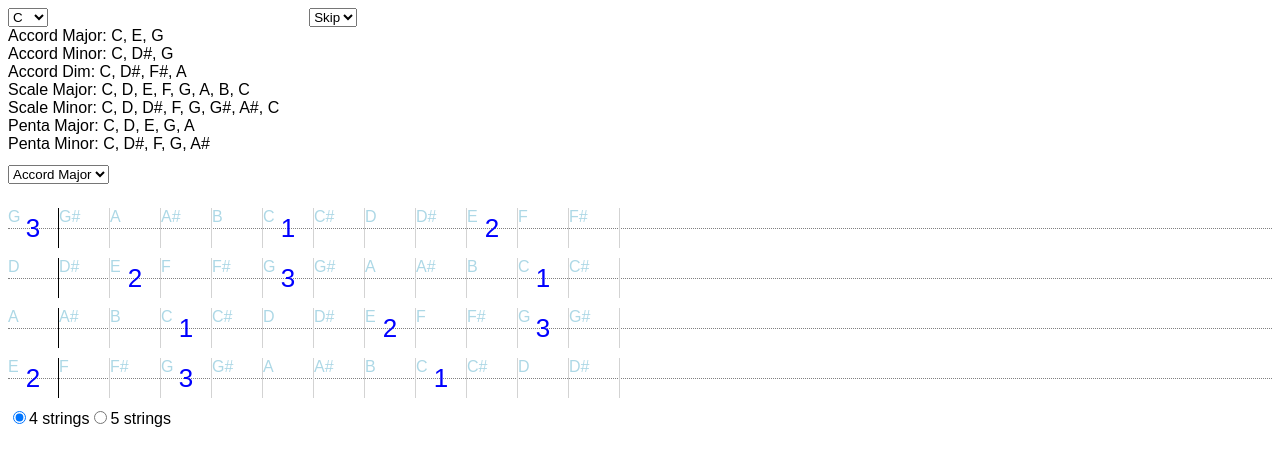
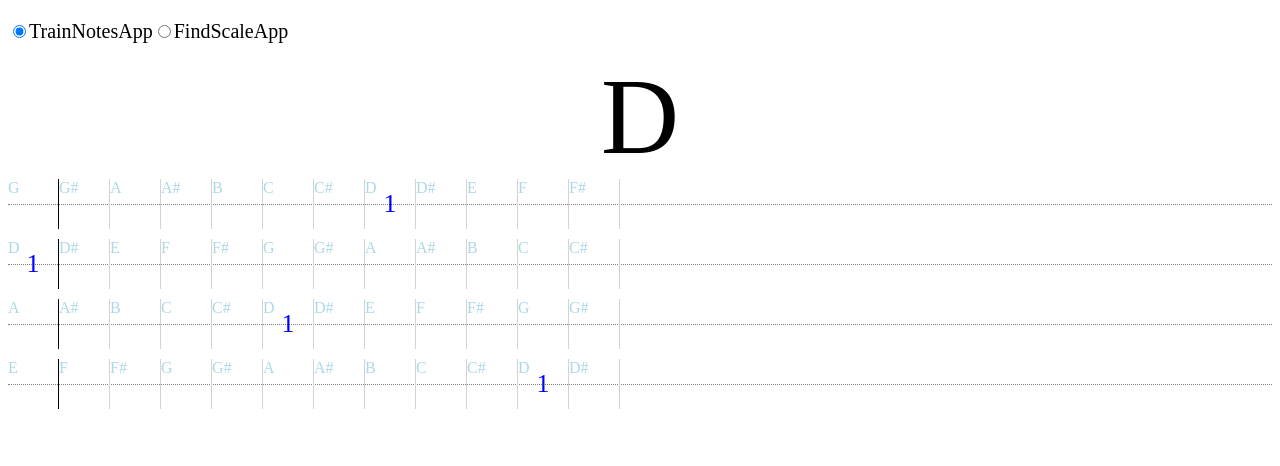
Before and after one commit to karudo/bass-notes, a React (Vite) app: page / in a window 1280 px wide. Shown: the top 466 px of the page. Built offline with nearby package versions, Linux system fonts and the light colour scheme.

Commit message:
learn notes app

```diff
--- a/src/App.jsx
+++ b/src/App.jsx
@@ -1,10 +1,11 @@
-import './App.css';
-import React from 'react'
-import { useState, useContext, createContext } from "react";
+import React from 'react';
+import { FindScaleApp } from './FindScale';
+import './TrainNotes.css';
+import { StringRow } from './FindScale';
 
-const notes = ["C", "C#", "D", "D#", "E", "F", "F#", "G", "G#", "A", "A#", "B"];
+export const notes = ["C", "D", "E", "F", "G", "A", "B"];
 
-const notesOtherNames = {
+export const notesOtherNames = {
   "C": "До",
   "C#": "До#",
   "D": "Ре",
@@ -19,183 +20,82 @@ const notesOtherNames = {
   "B": "Си"
 }
 
-const scales = [
-  {
-    name: "Accord Major",
-    scale: [4, 3]
-  },
-  {
-    name: "Accord Minor",
-    scale: [3, 4]
-  },
-  {
-    name: "Accord Dim",
-    scale: [3, 3, 3]
-  },
-  {
-    name: "Scale Major",
-    scale: [2, 2, 1, 2, 2, 2, 1]
-  },
-  {
-    name: "Scale Minor",
-    scale: [2, 1, 2, 2, 1, 2, 2]
-  },
-  {
-    name: "Penta Major",
-    scale: [2, 2, 3, 2]
-  },
-  {
-    name: "Penta Minor",
-    scale: [3, 2, 2, 3]
-  }
-];
-
-const Cont1 = createContext();
-const Cont2 = createContext();
-
-function findScale(note, scale) {
-  let lastIdx = notes.findIndex((n) => n === note);
-  const indexes = [lastIdx];
-  for (const s of scale) {
-    lastIdx += s;
-    indexes.push(lastIdx % 12);
-  }
-  return indexes.map((i) => notes[i]);
+function randomNote() {
+  return notes[Math.floor(Math.random() * notes.length)];
 }
 
-function Square({ note, children }) {
-  return (
-      <div className="square">
-        <div className="note">{note}</div>
-        {children}
-      </div>
-  );
+function wait(s) {
+  return new Promise((resolve) => setTimeout(resolve, s * 1000));
 }
 
-function StringRow({ note }) {
-  const thisScale1 = useContext(Cont1);
-  const thisScale2 = useContext(Cont2);
-
-  const [rowNotes] = useState(() => {
-    const index = notes.findIndex((n) => n === note);
-    const rowNotes = [...notes.slice(index), ...notes.slice(0, index)]
-    return rowNotes;
-  });
+export function TrainNotesApp() {
+  const [note, setNote] = React.useState(randomNote());
+  const [altName, setAltName] = React.useState(false);
+  const [show, setShow] = React.useState('note');
+  React.useEffect(() => {
+    let isRunning = true;
+    (async () => {
+      while (isRunning) {
+        const note = randomNote();
+        setNote(note);
+        setAltName(Math.random() < 0.1);
+        setShow('note');
+        await wait(5);
+        setShow('fretboard');
+        await wait(5);
+      }
+    })();
+    return () => {
+      isRunning = false;
+    };
+  }, []);
   return (
-      <div className="row">
-        {rowNotes.map((curNote) => {
-          const position1 = thisScale1.findIndex((n) => n === curNote);
-          const position2 = thisScale2.findIndex((n) => n === curNote);
-          return (
-            <Square note={curNote} key={curNote}>
-              {position1 >= 0 && <div className="position1">{position1 + 1}</div>}
-              {position2 >= 0 && <div className="position2">{position2 + 1}</div>}
-            </Square>
-          );
-        })}
+    <div>
+      <div style={ { fontSize: 108, display: 'flex', justifyContent: 'center' } }>
+        { altName ? notesOtherNames[note] : note }
+      </div>
+      <div>
+        { show === 'fretboard' && (
+          <div>
+            <StringRow note="G" scale1={ [note] } scale2={ [] }/>
+            <StringRow note="D" scale1={ [note] } scale2={ [] }/>
+            <StringRow note="A" scale1={ [note] } scale2={ [] }/>
+            <StringRow note="E" scale1={ [note] } scale2={ [] }/>
+          </div>
+        ) }
+      </div>
     </div>
   );
 }
 
 export default function App() {
-  const [strings, setStrings] = useState(4);
-  const [curNote1, setCurNote1] = useState("C");
-  const [curNote2, setCurNote2] = useState("");
-  const [curScale1, setCurScale1] = useState(0);
-  const [curScale2, setCurScale2] = useState(0);
+  const [app, setApp] = React.useState("TrainNotesApp");
   return (
-      <div className="App">
-        <div style={{ display: 'flex', marginBottom: '24px' }}>
-          <div style={{marginRight: '30px'}}>
-            <select value={curNote1} onChange={(e) => setCurNote1(e.target.value)}>
-              {notes.map((n) => (
-                <option value={n} key={n}>
-                  {n}
-                </option>
-              ))}
-            </select>
-            {scales.map((sc) => (
-              <div key={sc.name}>
-                {sc.name}: {findScale(curNote1, sc.scale).join(", ")}
-              </div>
-            ))}
-            <select
-              value={curScale1}
-              onChange={(e) => setCurScale1(+e.target.value)}
-              style={{ marginTop: '12px' }}
-            >
-              {scales.map((s, index) => (
-                <option value={index} key={index}>
-                  {s.name}
-                </option>
-              ))}
-            </select>
-          </div>
     <div>
-            <select value={curNote2} onChange={(e) => setCurNote2(e.target.value)}>
-              <option value="">Skip</option>
-              {notes.map((n) => (
-                <option value={n} key={n}>
-                  {n}
-                </option>
-              ))}
-            </select>
-            {curNote2 && (
-                <>
-                  {scales.map((sc) => (
-                    <div key={sc.name}>
-                      {sc.name}: {findScale(curNote2, sc.scale).join(", ")}
-                    </div>
-                  ))}
-                  <select
-                    value={curScale2}
-                    onChange={(e) => setCurScale2(+e.target.value)}
-                    style={{ marginTop: '12px' }}
-                  >
-                    {scales.map((s, index) => (
-                      <option value={index} key={index}>
-                        {s.name}
-                      </option>
-                    ))}
-                  </select>
-                </>
-            )}
-          </div>
-        </div>
-
-        <Cont2.Provider
-          value={curNote2 ? findScale(curNote2, scales[curScale2].scale) : []}
-        >
-          <Cont1.Provider value={findScale(curNote1, scales[curScale1].scale)}>
-            <StringRow note="G" />
-            <StringRow note="D" />
-            <StringRow note="A" />
-            <StringRow note="E" />
-            {strings === 5 && <StringRow note="B" />}
-          </Cont1.Provider>
-        </Cont2.Provider>
-        <div>
+      <div style={ { padding: '12px 0', fontSize: 20 }}>
         <label>
           <input
             type="radio"
-              name="strings"
-              value="4"
-              checked={strings === 4}
-              onChange={() => setStrings(4)}
+            name="app"
+            value="TrainNotesApp"
+            checked={app === 'TrainNotesApp'}
+            onChange={() => setApp('TrainNotesApp')}
           />
-            4 strings
+          TrainNotesApp
         </label>
         <label>
           <input
             type="radio"
-              name="strings"
-              value="5"
-              checked={strings === 5}
-              onChange={() => setStrings(5)}
+            name="app"
+            value="FindScaleApp"
+            checked={app === 'FindScaleApp'}
+            onChange={() => setApp('FindScaleApp')}
           />
-            5 strings
+          FindScaleApp
         </label>
       </div>
+      {app === 'TrainNotesApp' && <TrainNotesApp/>}
+      {app === 'FindScaleApp' && <FindScaleApp/>}
     </div>
   );
 }
--- a/src/App.css
+++ b/src/FindScale.css
@@ -1,18 +1,24 @@
 .App {
   font-family: sans-serif;
+}
+
+.selectScale {
+  display: grid;
+  grid-auto-flow: row;
+  gap: 12px;
 }
 
 .row {
   margin-bottom: 10px;
   position: relative;
   /*border-left: 1px solid black;*/
-  height: 40px;
+  height: 50px;
   display: flex;
 }
 
 .square {
   width: 50px;
-  height: 40px;
+  height: 50px;
   border-right: 1px solid lightgrey;
   display: flex;
   justify-content: center;
@@ -46,6 +52,6 @@
   top: 0;
   left: 0;
   width: 100%;
-  height: 20px;
+  height: 25px;
   border-bottom: 1px dotted gray;
 }
--- /dev/null
+++ b/src/FindScale.jsx
@@ -0,0 +1,186 @@
+import './FindScale.css';
+import React from 'react'
+import { useState } from "react";
+
+export const notes = ["C", "C#", "D", "D#", "E", "F", "F#", "G", "G#", "A", "A#", "B"];
+
+export const notesOtherNames = {
+  "C": "До",
+  "C#": "До#",
+  "D": "Ре",
+  "D#": "Ре#",
+  "E": "Ми",
+  "F": "Фа",
+  "F#": "Фа#",
+  "G": "Соль",
+  "G#": "Соль#",
+  "A": "Ля",
+  "A#": "Ля#",
+  "B": "Си"
+}
+
+const scales = [
+  {
+    name: "Accord Major",
+    scale: [4, 3]
+  },
+  {
+    name: "Accord Minor",
+    scale: [3, 4]
+  },
+  {
+    name: "Accord Dim",
+    scale: [3, 3, 3]
+  },
+  {
+    name: "Scale Major",
+    scale: [2, 2, 1, 2, 2, 2, 1]
+  },
+  {
+    name: "Scale Minor",
+    scale: [2, 1, 2, 2, 1, 2, 2]
+  },
+  {
+    name: "Penta Major",
+    scale: [2, 2, 3, 2]
+  },
+  {
+    name: "Penta Minor",
+    scale: [3, 2, 2, 3]
+  }
+];
+
+function findScale(note, scale) {
+  let lastIdx = notes.findIndex((n) => n === note);
+  const indexes = [lastIdx];
+  for (const s of scale) {
+    lastIdx += s;
+    indexes.push(lastIdx % 12);
+  }
+  return indexes.map((i) => notes[i]);
+}
+
+function Square({ note, children }) {
+  return (
+    <div className="square">
+      <div className="note">{note}</div>
+      {children}
+    </div>
+  );
+}
+
+export function StringRow({ note, scale1, scale2 }) {
+  const [rowNotes] = useState(() => {
+    const index = notes.findIndex((n) => n === note);
+    const rowNotes = [...notes.slice(index), ...notes.slice(0, index)]
+    return rowNotes;
+  });
+  return (
+    <div className="row">
+      {rowNotes.map((curNote) => {
+        const position1 = scale1.findIndex((n) => n === curNote);
+        const position2 = scale2.findIndex((n) => n === curNote);
+        return (
+          <Square note={curNote} key={curNote}>
+            {position1 >= 0 && <div className="position1">{position1 + 1}</div>}
+            {position2 >= 0 && <div className="position2">{position2 + 1}</div>}
+          </Square>
+        );
+      })}
+    </div>
+  );
+}
+
+function SelectScale({ note, onChangeNote, scale, onChangeScale }) {
+  return (
+    <div className="selectScale">
+      <div>
+        <select value={ note } onChange={ (e) => onChangeNote(e.target.value) }>
+          <option value="">Skip</option>
+          { notes.map((n) => (
+            <option value={ n } key={ n }>
+              { n }
+            </option>
+          )) }
+        </select>
+      </div>
+      <div>
+      {scales.map((sc) => (
+          <div key={ sc.name }>
+            {sc.name}: {note && findScale(note, sc.scale).join(", ")}
+          </div>
+        ))}
+      </div>
+      <div>
+        <select
+          value={scale}
+          onChange={(e) => onChangeScale(+e.target.value)}
+        >
+          {scales.map((s, index) => (
+            <option value={index} key={index}>
+              {s.name}
+            </option>
+          ))}
+        </select>
+      </div>
+    </div>
+  )
+}
+
+export function FindScaleApp() {
+  const [strings, setStrings] = useState(4);
+  const [curNote1, setCurNote1] = useState("C");
+  const [curNote2, setCurNote2] = useState("");
+  const [curScale1, setCurScale1] = useState(0);
+  const [curScale2, setCurScale2] = useState(0);
+  const scale1 = curNote1 ? findScale(curNote1, scales[curScale1].scale) : [];
+  const scale2 = curNote2 ? findScale(curNote2, scales[curScale2].scale) : [];
+  return (
+    <div className="App">
+      <div style={{ display: 'grid', gridAutoFlow: 'column', justifyContent: 'start', gap: 32, marginBottom: '24px' }}>
+        <SelectScale
+          note={curNote1}
+          onChangeNote={setCurNote1}
+          scale={curScale1}
+          onChangeScale={setCurScale1}
+        />
+        <SelectScale
+          note={curNote2}
+          onChangeNote={setCurNote2}
+          scale={curScale2}
+          onChangeScale={setCurScale2}
+        />
+      </div>
+
+      <div>
+        <StringRow note="G" scale1={scale1} scale2={scale2} />
+        <StringRow note="D" scale1={scale1} scale2={scale2} />
+        <StringRow note="A" scale1={scale1} scale2={scale2} />
+        <StringRow note="E" scale1={scale1} scale2={scale2} />
+        {strings === 5 && <StringRow note="B" />}
+      </div>
+      <div>
+        <label>
+          <input
+            type="radio"
+            name="strings"
+            value="4"
+            checked={strings === 4}
+            onChange={() => setStrings(4)}
+          />
+          4 strings
+        </label>
+        <label>
+          <input
+            type="radio"
+            name="strings"
+            value="5"
+            checked={strings === 5}
+            onChange={() => setStrings(5)}
+          />
+          5 strings
+        </label>
+      </div>
+    </div>
+  );
+}
```
Also changed, not shown: src/main.jsx (+7 -7 lines), src/TrainNotes.css (added). Lines whose indentation alone changed are shown as unchanged.
